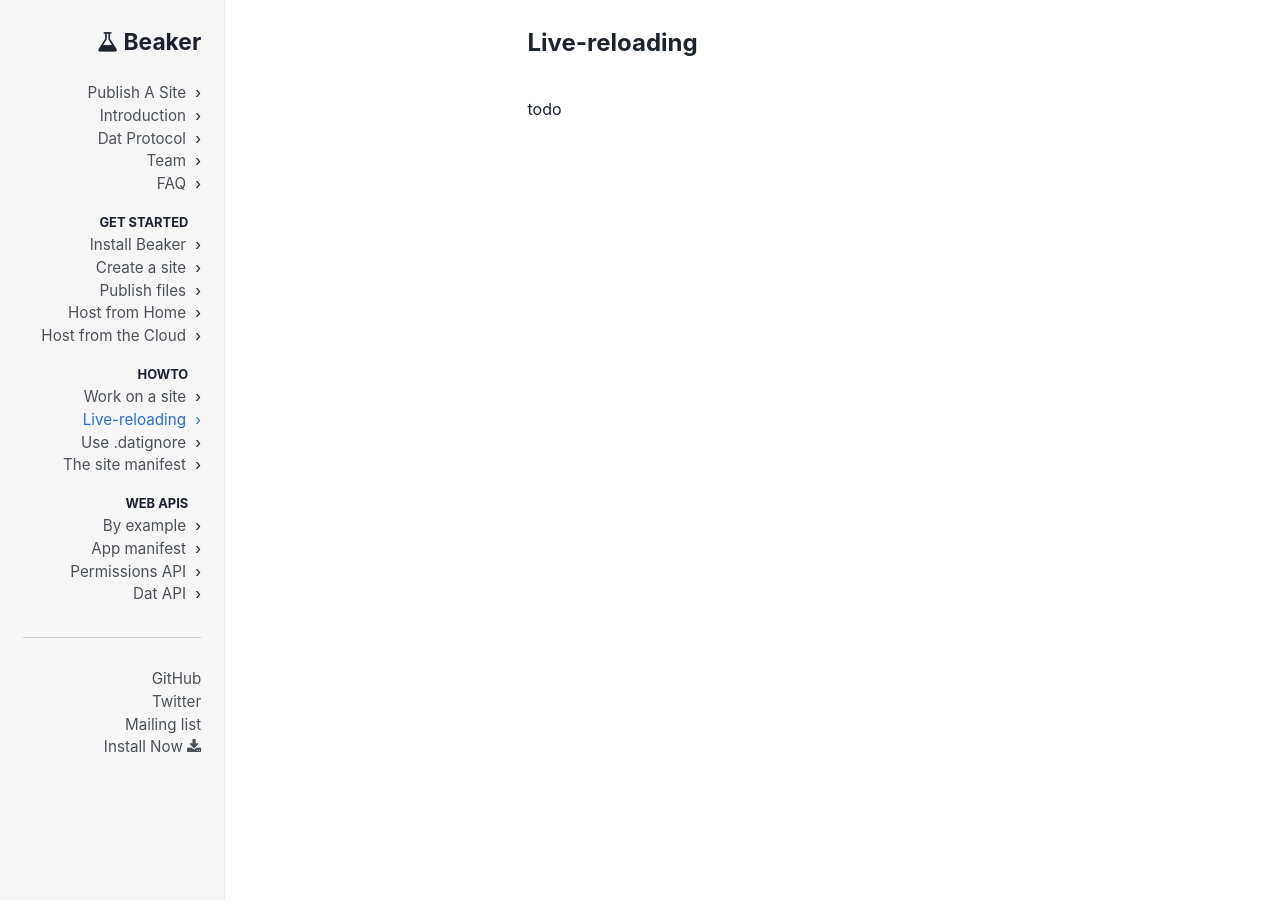
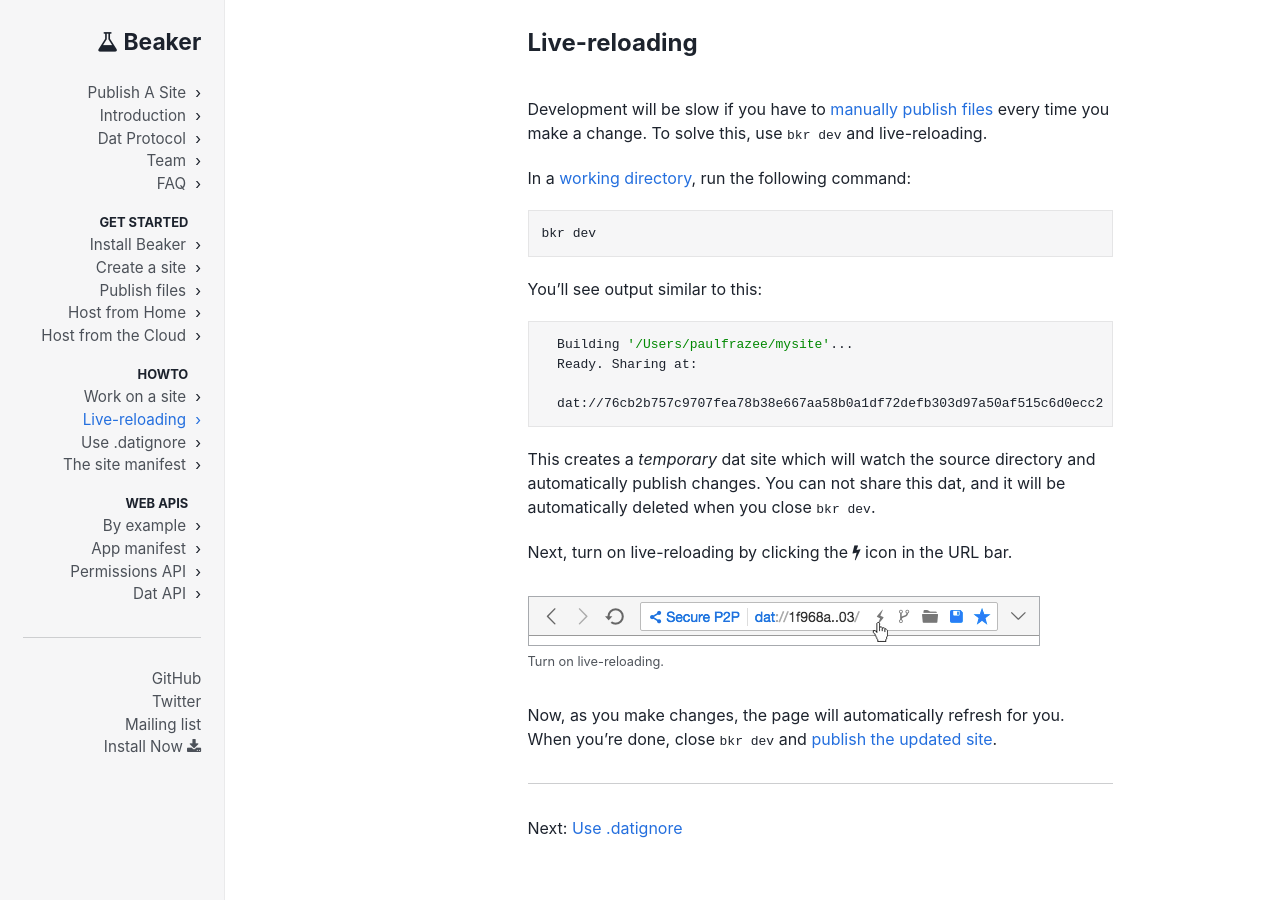
Before and after one commit to beakerbrowser/beakerbrowser.com, a Jekyll site: the page built from _docs/howto/live-reloading.md, in a window 1280 px wide. Built offline with Jekyll 4.4.1, drawn with Linux system fonts in a browser that asks for light colours.

Commit message:
Add 'live-reload' doc

````diff
--- a/_docs/howto/live-reloading.md
+++ b/_docs/howto/live-reloading.md
@@ -4,4 +4,34 @@
 order:    2
 ---
 
-todo
+Development will be slow if you have to [manually publish files](./publish-files.html) every time you make a change. To solve this, use `bkr dev` and live-reloading.
+
+In a [working directory](./work-on-a-site.html), run the following command:
+
+```bash
+bkr dev
+```
+
+You'll see output similar to this:
+
+```bash
+  Building '/Users/paulfrazee/mysite'...
+  Ready. Sharing at:
+
+  dat://76cb2b757c9707fea78b38e667aa58b0a1df72defb303d97a50af515c6d0ecc2
+```
+
+This creates a *temporary* dat site which will watch the source directory and automatically publish changes. You can not share this dat, and it will be automatically deleted when you close `bkr dev`.
+
+Next, turn on live-reloading by clicking the <span class="fa fa-bolt"></span> icon in the URL bar.
+
+<figure>
+  <img class="bordered" src="/img/screenshot-live-reload-btn.png">
+  <figcaption>Turn on live-reloading.</figcaption>
+</figure>
+
+Now, as you make changes, the page will automatically refresh for you. When you're done, close `bkr dev` and [publish the updated site](./publish-files.html).
+
+---
+
+Next: [Use .datignore](./use-datignore.md)
````
Also changed, not shown: img/screenshot-live-reload-btn.png (added).
